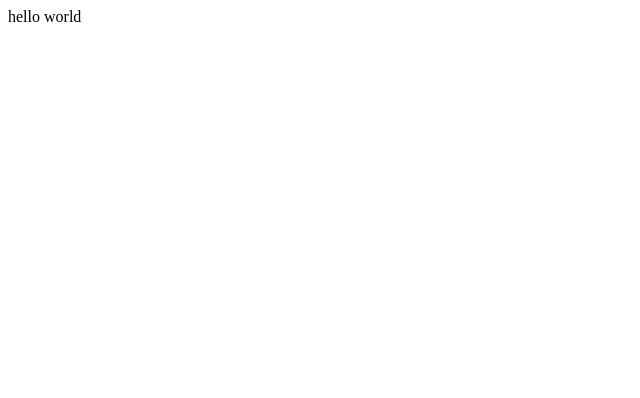
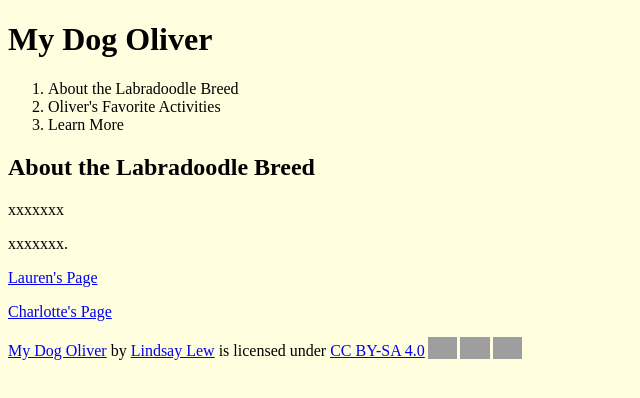
Before and after one commit to lindsay-lew/lindsay-lew.github.io, a plain HTML site: page Project 0/LabradoodleBreed.html in a window 1280 px wide. Shown: the whole page, without its empty margins (0-640 px from the left). Drawn offline with Linux system fonts and the light colour scheme; grey boxes are pictures that could not be loaded.

Commit message:
Update LabradoodleBreed.html

```diff
--- a/Project 0/LabradoodleBreed.html
+++ b/Project 0/LabradoodleBreed.html
@@ -1 +1,61 @@
-hello world
+<!DOCTYPE html>
+<html lang="en">
+    <head>
+        <!-- Google tag (gtag.js) -->
+<script async src="https://www.googletagmanager.com/gtag/js?id=G-E5EJR2923Q"></script>
+<script>
+  window.dataLayer = window.dataLayer || [];
+  function gtag(){dataLayer.push(arguments);}
+  gtag('js', new Date());
+
+  gtag('config', 'G-E5EJR2923Q');
+</script>
+        <title>My Dog Oliver</title>
+        <!-- You can use open graph tags to customize link previews.
+    Learn more: https://developers.facebook.com/docs/sharing/webmasters -->
+  <meta property="og:url"           content="https://lindsay-lew.github.io/" />
+  <meta property="og:type"          content="website" />
+  <meta property="og:title"         content="My Dog Oliver" />
+  <meta property="og:description"   content="Visit this page to learn about my dog, Oliver." />
+  <meta property="og:image"         content="https://drive.google.com/file/d/1iOIMIMUOM8OfQlVPbJIOtRg1hsbnaQfk/view?usp=sharing" />
+        <style>
+            h1:hover {
+                /* COMMENT OUT IN CSS */
+                /* color:green */
+                color: darkmagenta;
+            }
+            .button:hover {
+                color: violet;
+            }
+        </style>
+    </head>
+    <body style="background-color: lightyellow;">
+        <h1>My Dog Oliver</h1>
+        <style>
+            ol a {
+                text-decoration: none; /* Removes underline */
+                color: inherit; /* Makes the link inherit the text color from its parent */
+            }
+        </style>
+        <ol>
+            <li class="button"><a href="LabradoodleBreed.html">About the Labradoodle Breed</a></li>
+            <li class="button"><a href="FavoriteActivities.html">Oliver's Favorite Activities</a></li>
+            <li class="button"><a href="LearnMore.html">Learn More</a></li>
+        </ol>
+        <h2>About the Labradoodle Breed</h2>
+        <!-- INSERT PHOTO HERE -->
+        <p>
+            xxxxxxx
+        </p>
+        <p>xxxxxxx.</p>
+        <p><a href="https://nile842ll.github.io">Lauren's Page</a></p>
+        <p><a href="https://charlottegjordan.github.io">Charlotte's Page</a></p>
+    </body>
+
+
+
+<!-- Facebook like button -->
+<div id="fb-root"></div>
+<script async defer crossorigin="anonymous" src="https://connect.facebook.net/en_US/sdk.js#xfbml=1&version=v22.0"></script>
+<p><div class="fb-like" data-href="https://lindsay-lew.github.io/" data-width="" data-layout="" data-action="" data-size="" data-share="true"></div></p>
+<p xmlns:cc="http://creativecommons.org/ns#" xmlns:dct="http://purl.org/dc/terms/"><a property="dct:title" rel="cc:attributionURL" href="https://lindsay-lew.github.io/">My Dog Oliver</a> by <a rel="cc:attributionURL dct:creator" property="cc:attributionName" href="https://github.com/lindsay-lew">Lindsay Lew</a> is licensed under <a href="https://creativecommons.org/licenses/by-sa/4.0/?ref=chooser-v1" target="_blank" rel="license noopener noreferrer" style="display:inline-block;">CC BY-SA 4.0<img style="height:22px!important;margin-left:3px;vertical-align:text-bottom;" src="https://mirrors.creativecommons.org/presskit/icons/cc.svg?ref=chooser-v1" alt=""><img style="height:22px!important;margin-left:3px;vertical-align:text-bottom;" src="https://mirrors.creativecommons.org/presskit/icons/by.svg?ref=chooser-v1" alt=""><img style="height:22px!important;margin-left:3px;vertical-align:text-bottom;" src="https://mirrors.creativecommons.org/presskit/icons/sa.svg?ref=chooser-v1" alt=""></a></p>
```
